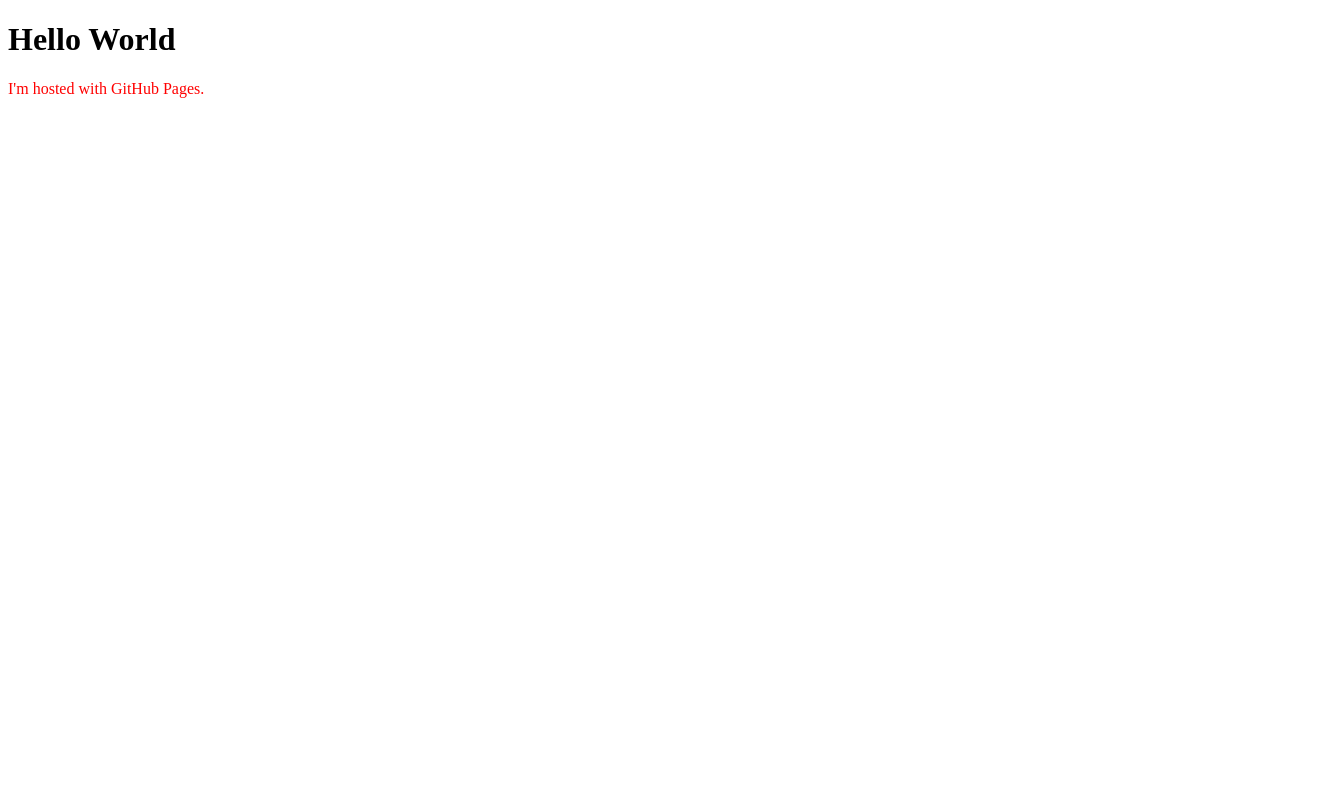
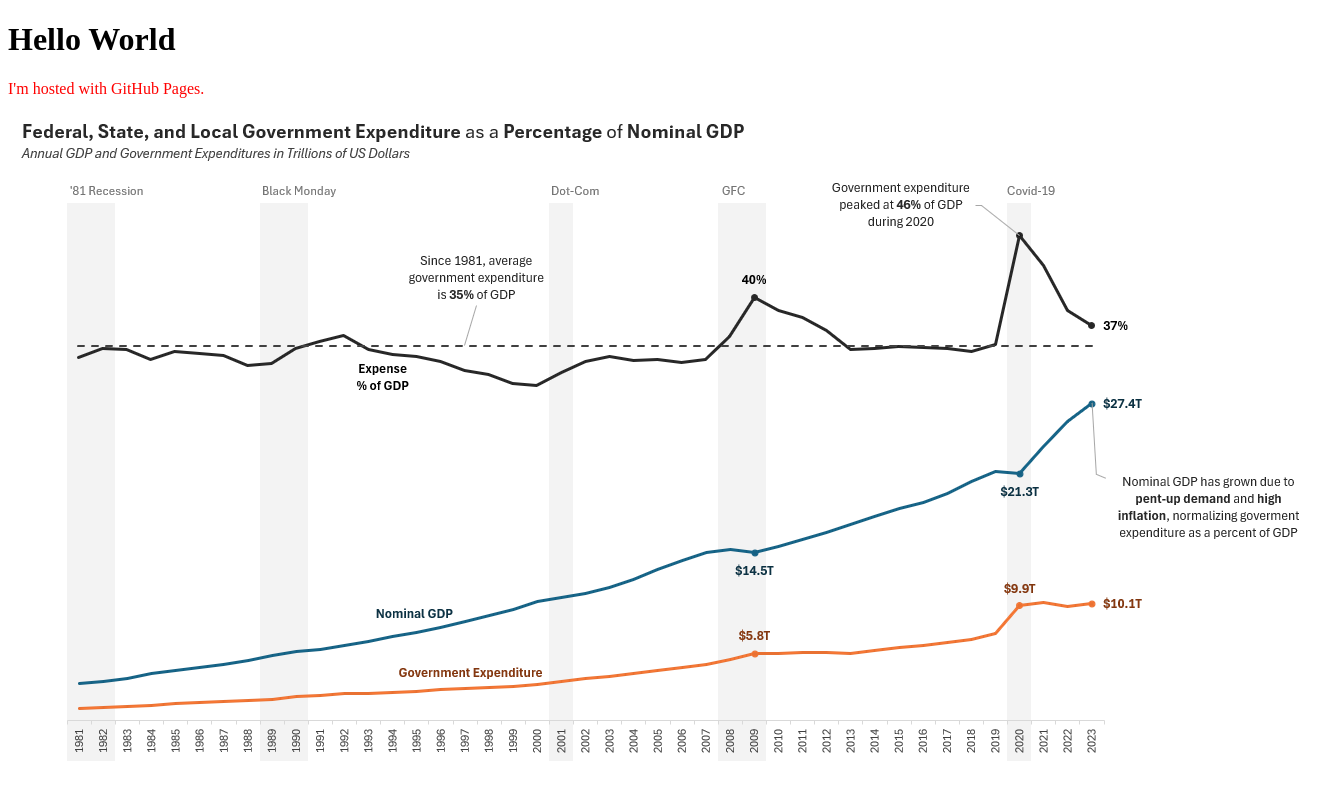
Before and after one commit to jc-acquisition/jc-acquisition.github.io, a plain HTML site: page index.html in a window 1280 px wide. Shown: the whole page, 1317 px wide, since content can reach past the window. Drawn offline with Linux system fonts and the light colour scheme.

Commit message:
Add image

```diff
--- a/index.html
+++ b/index.html
@@ -4,5 +4,6 @@
     <link href="style.css" rel="stylesheet" />
     <h1>Hello World</h1>
     <p>I'm hosted with GitHub Pages.</p>
+    <img src="Government Expenditure as a Percent of GDP (Chart).png">
 </body>
 </html>
```
Also changed, not shown: Government Expenditure as a Percent of GDP (Chart).png (added).
